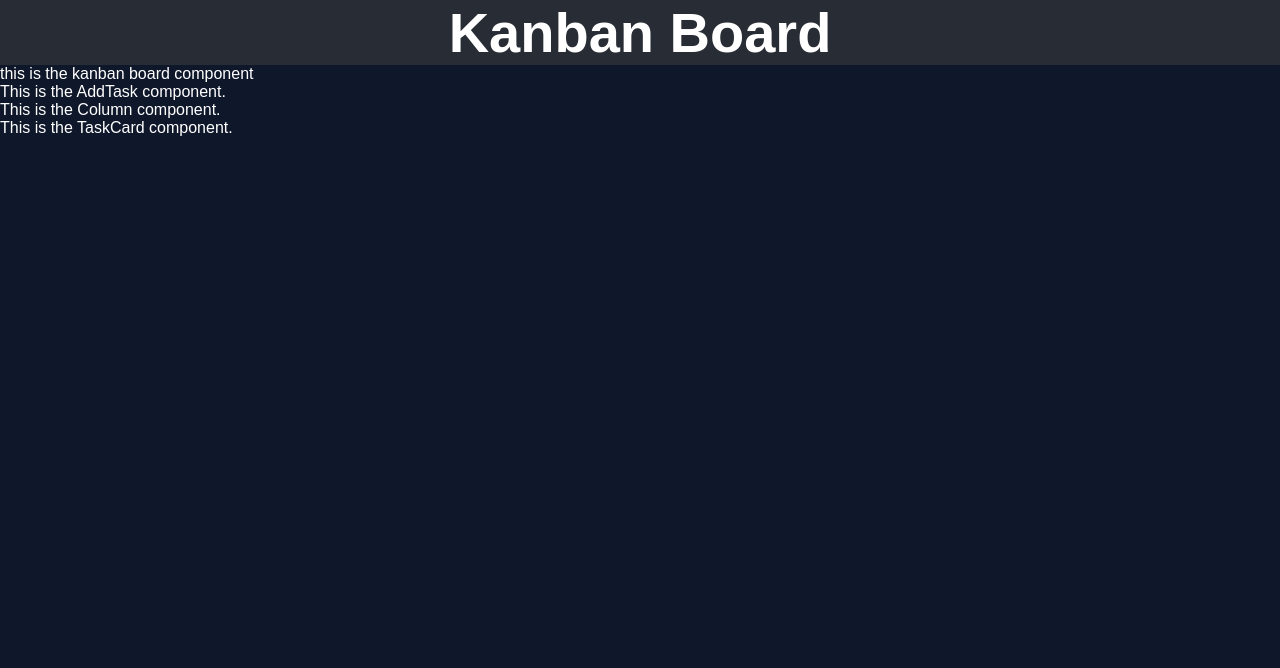
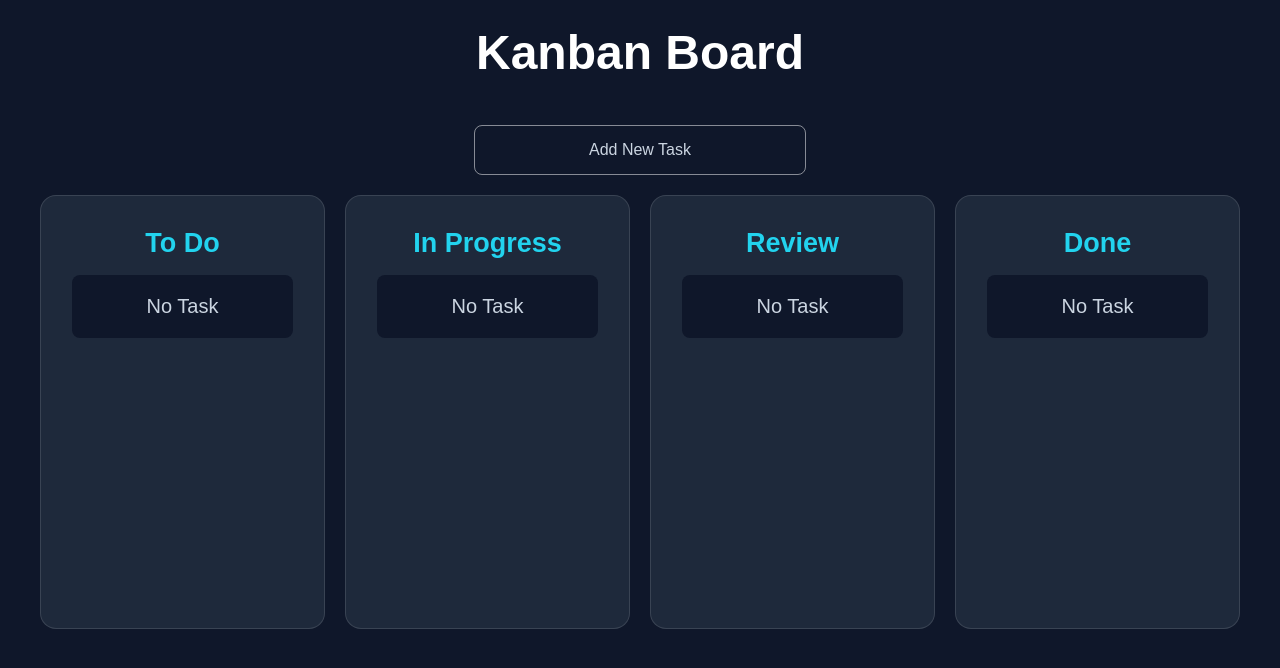
Before and after one commit to vuenhia/Kanban, a React (Vite) app: page / in a window 1280 px wide. Shown: the top 668 px of the page. Built offline with nearby package versions, Linux system fonts and the light colour scheme.

Commit message:
Get text area working, text from props working, css fix on tasks and textarea

```diff
--- a/src/App.css
+++ b/src/App.css
@@ -8,20 +8,105 @@ body {
 	color: #ffffff;
 }
 
+/* Addtask.jsx */
+.add-task {
+	border: 1px solid rgba(255, 255, 255, 0.5);
+	padding: 15px;
+	border-radius: 8px;
+	color: #cbd5e1;
+	cursor: pointer;
+	text-align: center;
+	max-width: 300px;
+	margin: 0 auto;
+	padding: 15 20px;
+	transition: all 0.3s ease;
+}
+
+.add-Task-Clickable {
+	cursor: pointer;
+	display: block;
+}
+.add-task-input {
+	padding: 10px 5px;
+	margin: 20px 0;
+	min-height: 100px;
+	border-radius: 5px;
+}
+
+.add-task-submit {
+	display: flex;
+	justify-content: center;
+}
+.add-task-submit form {
+}
+.add-task-submit button {
+	margin: 10px;
+	padding: 15px;
+	border-radius: 5px;
+	background: #0f172a;
+	color: #cbd5e1;
+}
+.add-task-submit button:hover {
+	cursor: pointer;
+}
+
+/* App.jsx */
 .header {
-	background-color: #282c34;
-	min-height: 60px;
+	padding: 25px;
+	font-size: 24px;
+	text-align: center;
+}
+.kanban-board-main {
 	display: flex;
 	flex-direction: row;
-	align-items: center;
+	gap: 20px;
 	justify-content: center;
-	color: white;
-	font-size: 28px;
-	font-weight: bold;
+}
+.kanban-board {
+	padding: 20px;
 }
 
-.kanban-board {
+.kanban-board-grid {
+	display: grid;
+	grid-template-columns: repeat(4, 1fr);
+	gap: 20px;
+	text-align: center;
+	padding: 20px;
+	height: 400px;
 }
-.kanban-board-information {
-	color: white;
+
+/* Column.jsx */
+.column {
+	background: #1e293b;
+	border: 1px solid rgba(255, 255, 255, 0.12);
+	border-radius: 16px;
+	padding: 16px;
+
+	height: 100%;
 }
+
+.column-header {
+	padding: 16px;
+	font-size: 18px;
+	color: #22d3ee;
+}
+.column-tasks {
+	color: #cbd5e1;
+	background: #0f172a;
+	border-radius: 8px;
+	font-size: 20px;
+	padding: 20px;
+	display: flex;
+	flex-direction: column;
+	gap: 10px;
+	margin: 0 15px;
+}
+/* TaskCard.jsx */
+.task-card {
+	padding: 10px 20px;
+	margin: 25px;
+	border-radius: 5px;
+	min-height: 100px;
+	border-left: 2px solid #22d3ee;
+	text-align: start;
+}
--- a/src/App.jsx
+++ b/src/App.jsx
@@ -1,9 +1,5 @@
-import React from "react";
+import "./App.css";
 import KanbanBoard from "./Components/KanbanBoard.jsx";
-import Column from "./Components/Column.jsx";
-import TaskCard from "./Components/TaskCard.jsx";
-import AddTask from "./Components/AddTask.jsx";
-import "./App.css";
 export default function App() {
 	return (
 		<div>
@@ -13,11 +9,6 @@ export default function App() {
 
 			<div className="kanban-board">
 				<KanbanBoard />
-				<AddTask />
-				<div className="kanban-board-information">
-					<Column />
-					<TaskCard />
-				</div>
 			</div>
 		</div>
 	);
--- a/src/Components/AddTask.jsx
+++ b/src/Components/AddTask.jsx
@@ -1,3 +1,48 @@
-export default function AddTask() {
-	return <div>This is the AddTask component.</div>;
+import { useState } from "react";
+
+export default function AddTask({ handleNewTask }) {
+	const [taskInput, setTaskInput] = useState("");
+	const [clicked, setClicked] = useState(false);
+
+	const handleSubmit = (e) => {
+		e.preventDefault();
+		if (taskInput.trim()) {
+			handleNewTask({
+				id: Date.now(),
+				text: taskInput,
+			});
+			(setTaskInput(""), setClicked(false));
+		}
+	};
+
+	const handleCancel = () => {
+		setTaskInput("");
+		setClicked(false);
+	};
+	return (
+		<div className="add-task">
+			{!clicked ? (
+				<span className="add-Task-Clickable" onClick={() => setClicked(true)}>
+					Add New Task
+				</span>
+			) : (
+				<div className="add-task-submit">
+					<form onSubmit={handleSubmit}>
+						<textarea
+							className="add-task-input"
+							type="text"
+							onChange={(e) => setTaskInput(e.target.value)}
+							placeholder="Add Task"
+							value={taskInput}
+						/>
+						<div>
+							<button type="submit">Submit</button>
+							<button onClick={handleCancel}>Cancel</button>
+							{console.log(taskInput)}
+						</div>
+					</form>
+				</div>
+			)}
+		</div>
+	);
 }
--- a/src/Components/Column.jsx
+++ b/src/Components/Column.jsx
@@ -1,3 +1,18 @@
-export default function Column() {
-	return <div>This is the Column component.</div>;
+import TaskCard from "./TaskCard.jsx";
+
+export default function Column({ title, tasks }) {
+	return (
+		<div className="column">
+			<div className="column-header">
+				<h2>{title}</h2>
+			</div>
+			<div className="column-tasks">
+				{tasks.length === 0 ? (
+					<p>No Task</p>
+				) : (
+					tasks.map((task) => <TaskCard key={task.id} task={task} />)
+				)}
+			</div>
+		</div>
+	);
 }
--- a/src/Components/KanbanBoard.jsx
+++ b/src/Components/KanbanBoard.jsx
@@ -1,3 +1,32 @@
+import React from "react";
+import Column from "./Column.jsx";
+import AddTask from "./AddTask.jsx";
+
 export default function KanbanBoard() {
-	return <div>this is the kanban board component</div>;
+	const [tasks, setTasks] = React.useState({
+		toDo: [],
+		inProgress: [],
+		review: [],
+		done: [],
+	});
+
+	const handleNewTask = (newTask) => {
+		setTasks((prevTasks) => ({
+			...prevTasks,
+			toDo: [...prevTasks.toDo, newTask],
+		}));
+	};
+
+	return (
+		<div>
+			<AddTask handleNewTask={handleNewTask} />
+
+			<div className="kanban-board-grid">
+				<Column title="To Do" tasks={tasks.toDo} />
+				<Column title="In Progress" tasks={tasks.inProgress} />
+				<Column title="Review" tasks={tasks.review} />
+				<Column title="Done" tasks={tasks.done} />
+			</div>
+		</div>
+	);
 }
--- a/src/Components/TaskCard.jsx
+++ b/src/Components/TaskCard.jsx
@@ -1,3 +1,4 @@
-export default function TaskCard() {
-	return <div>This is the TaskCard component.</div>;
+export default function TaskCard({ task }) {
+	// Need props from addtask to display user submitted task
+	return <div className="task-card">{task.text}</div>;
 }
```
